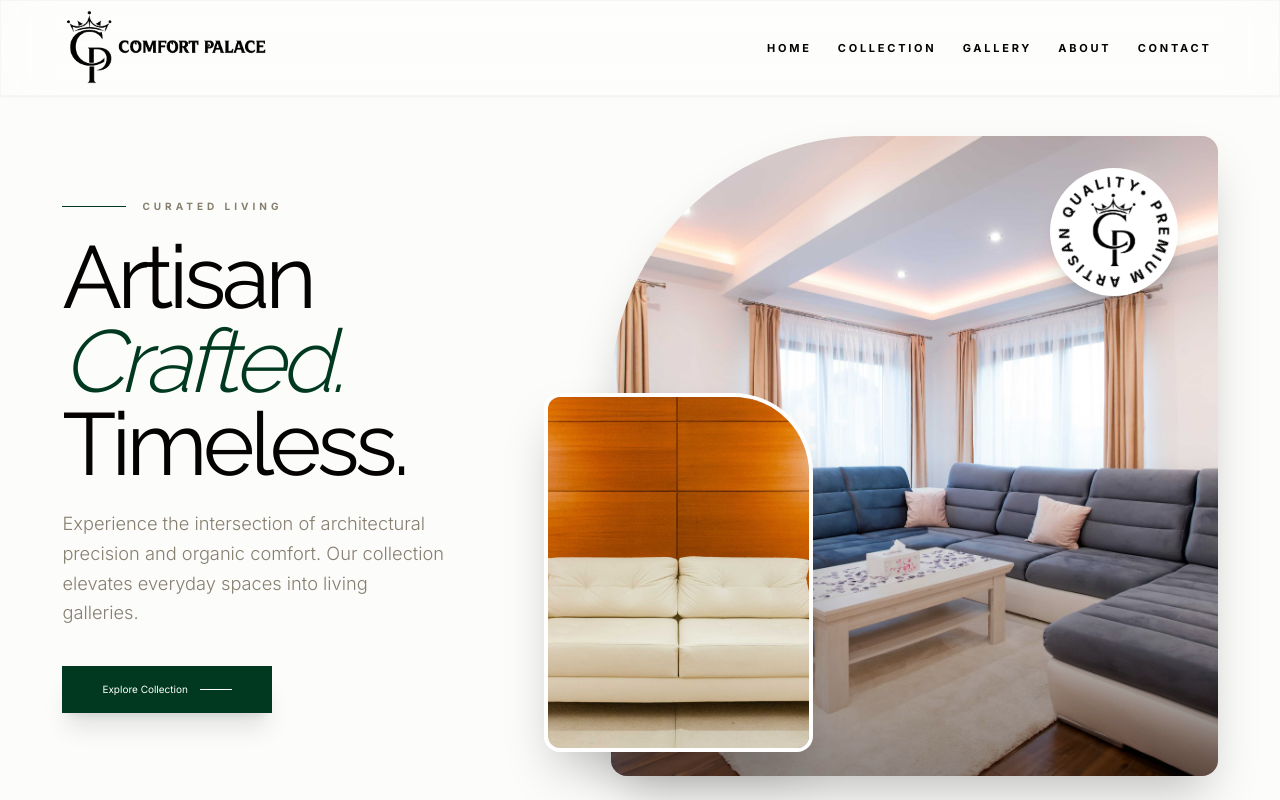
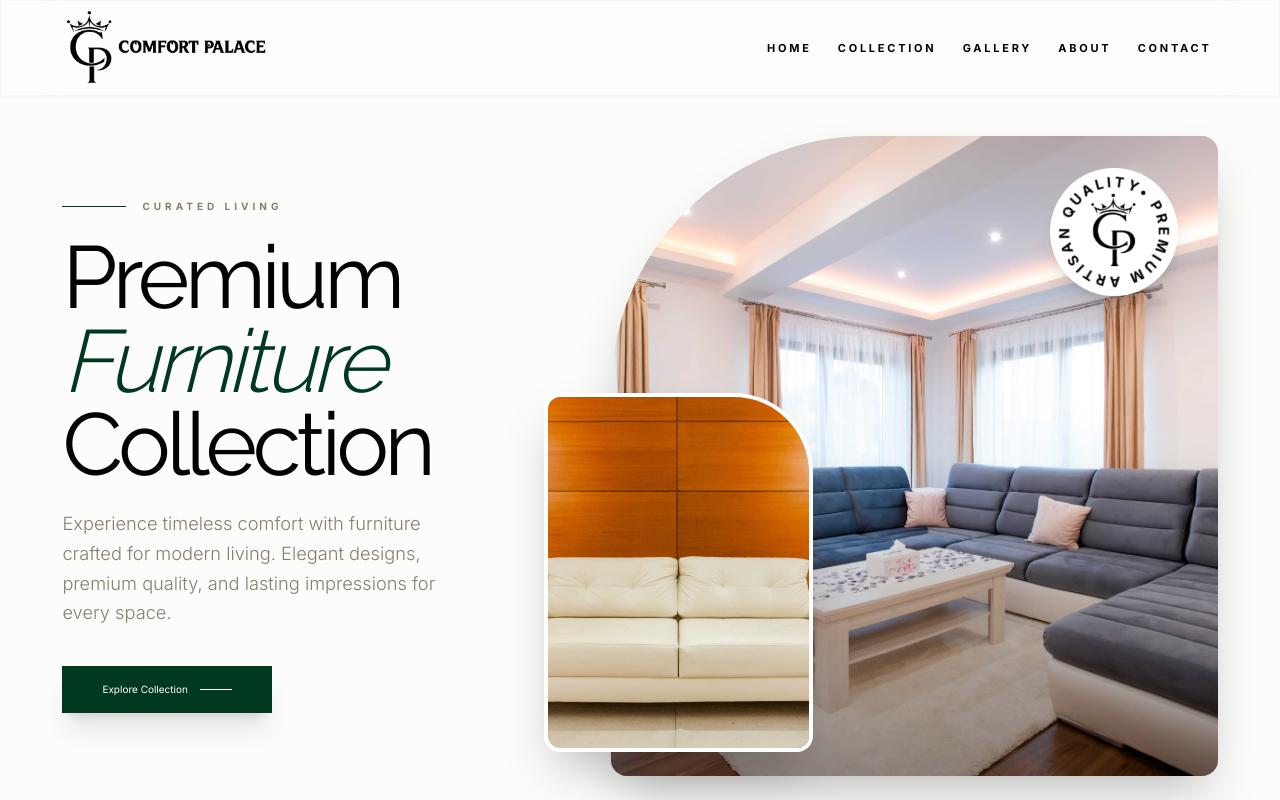
Before and after one commit to ZuhaibTech/Comfort-Palace, a Next.js app: page / in a window 1280 px wide. Shown: the top 800 px of the page. Built offline with nearby package versions, Linux system fonts and the light colour scheme.

Commit message:
style: refine hero section title and description for premium furniture collection

```diff
--- a/src/app/page.tsx
+++ b/src/app/page.tsx
@@ -21,13 +21,13 @@ export default function Home() {
           </div>
 
           <h1 className="text-surface-900 text-[clamp(3rem,5vw+1.5rem,5.5rem)] font-display text-balance leading-[0.95] tracking-tighter mb-fluid-sm translate-y-[-30px] opacity-0 animate-[revealUp_0.8s_0.4s_forwards]">
-            Artisan <br/>
-            <span className="italic font-light text-primary-800">Crafted.</span> <br/>
-            Timeless.
+            Premium <br/>
+            <span className="italic font-light text-primary-800">Furniture</span> <br/>
+            Collection
           </h1>
 
           <p className="text-surface-500 text-fluid-base max-w-md font-light leading-relaxed mb-fluid-md translate-y-[-20px] opacity-0 animate-[revealUp_0.8s_0.6s_forwards]">
-            Experience the intersection of architectural precision and organic comfort. Our collection elevates everyday spaces into living galleries.
+            Experience timeless comfort with furniture crafted for modern living. Elegant designs, premium quality, and lasting impressions for every space.
           </p>
 
           <div className="flex items-center gap-6 translate-y-[-10px] opacity-0 animate-[revealUp_0.8s_0.8s_forwards]">
```
